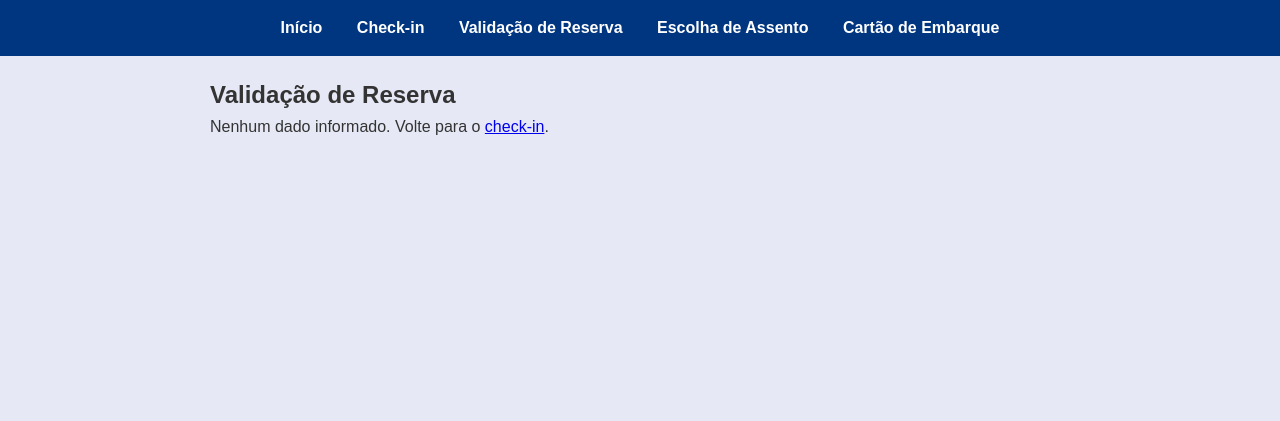
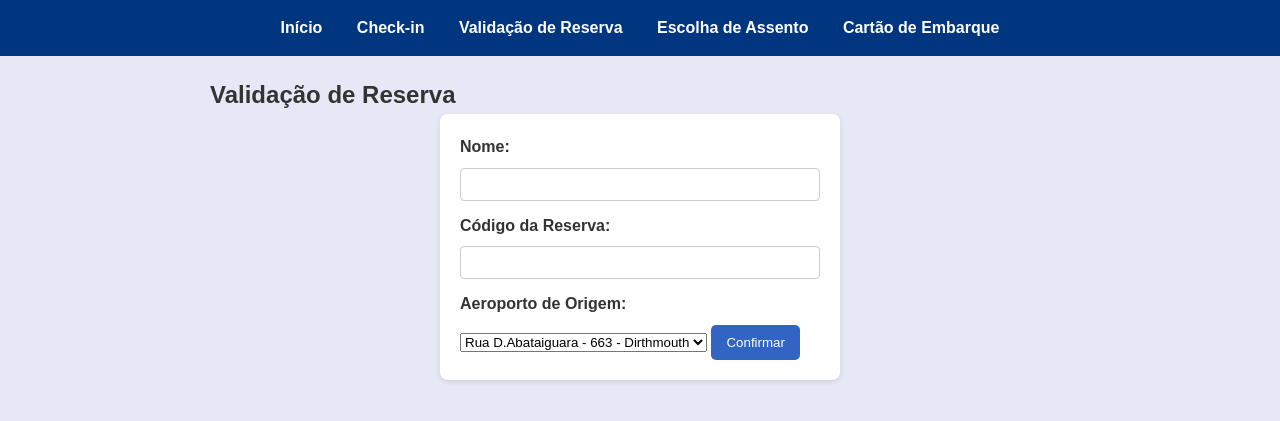
Before and after one commit to MelissaADR/interaeroporto, a Flask app: page /reserva in a window 1280 px wide. Shown: the top 421 px of the page. Run offline with Flask 3, Linux system fonts and the light colour scheme.

Commit message:
estrutura (falta menu e login)

```diff
--- a/app.py
+++ b/app.py
@@ -4,6 +4,15 @@ import io
 
 app = Flask(__name__)
 app.secret_key = "chave-secreta"  # Necessário para usar sessão
+
+# Lista de aeroportos fictícios
+AEROPORTOS = ["Rua D.Abataiguara - 663 - Dirthmouth"]
+
+# Assentos ocupados na sessão
+def get_assentos_ocupados():
+    if "ocupados" not in session:
+        session["ocupados"] = []
+    return session["ocupados"]
 
 @app.route("/")
 def index():
@@ -18,34 +27,55 @@ def reserva():
     if request.method == "POST":
         session["nome"] = request.form.get("nome")
         session["codigo"] = request.form.get("codigo")
-    return render_template("reserva.html", nome=session.get("nome"), codigo=session.get("codigo"))
+        session["origem"] = request.form.get("origem")
+
+    return render_template(
+        "reserva.html",
+        nome=session.get("nome"),
+        codigo=session.get("codigo"),
+        origem=session.get("origem"),
+        aeroportos=AEROPORTOS
+    )
 
 @app.route("/assentos", methods=["GET", "POST"])
 def assentos():
-    return render_template("assentos.html")
+    ocupados = get_assentos_ocupados()
+    return render_template("assentos.html", ocupados=ocupados)
 
 @app.route("/cartao", methods=["GET", "POST"])
 def cartao():
     if request.method == "POST":
-        session["assento"] = request.form.get("assento")
+        assento_escolhido = request.form.get("assento")
+        ocupados = get_assentos_ocupados()
 
-    # Obtendo os dados da sessão
+        # Marca o assento como ocupado
+        if assento_escolhido and assento_escolhido not in ocupados:
+            ocupados.append(assento_escolhido)
+            session["ocupados"] = ocupados
+            session["assento"] = assento_escolhido
+
+    # Dados do passageiro
     nome = session.get("nome")
     codigo = session.get("codigo")
     assento = session.get("assento")
+    origem = session.get("origem")
 
-    # --- NOVO: Colocando o código do QR Code AQUI DENTRO ---
-    if nome and codigo and assento:
-        # Dados do QR Code
-        dados_qr = f"Passageiro: {nome}\nReserva: {codigo}\nAssento: {assento}"
 
-        # Gerar QR Code em memória
+    if nome and codigo and assento and origem:
+        # Conteúdo do QR Code
+        dados_qr = (
+            f"Passageiro: {nome}\n"
+            f"Reserva: {codigo}\n"
+            f"Assento: {assento}\n"
+            f"Origem: {origem}\n"
+        )
+
+        # Gera QR Code em memória
         qr = qrcode.make(dados_qr)
         buf = io.BytesIO()
         qr.save(buf, format="PNG")
         buf.seek(0)
 
-        # Salvar imagem temporária
         qr_filename = "static/qrcode.png"
         with open(qr_filename, "wb") as f:
             f.write(buf.getbuffer())
@@ -55,10 +85,10 @@ def cartao():
             nome=nome,
             codigo=codigo,
             assento=assento,
+            origem=origem,
             qr=qr_filename
         )
     else:
-        # Redireciona de volta se os dados não estiverem na sessão
         return redirect(url_for('reserva'))
 
 if __name__ == "__main__":
--- a/static/style.css
+++ b/static/style.css
@@ -129,6 +129,7 @@ form input {
     margin: 30px auto;
     text-align: center;
 }
+
 
 /* ===== Ações de Estilização ===== */
 
--- a/templates/cartao.html
+++ b/templates/cartao.html
@@ -14,17 +14,16 @@
         <p class="data-voo" id="data-voo"></p>
 
         <!-- Boarding Pass -->
-        <!-- Boarding Pass -->
         <div class="boarding-pass">
             <h3 class="titulo-cartao">Cartão de Embarque</h3>
             <p><strong>Passageiro:</strong> {{ nome }}</p>
             <p><strong>Código Reserva:</strong> {{ codigo }}</p>
+            <p><strong>Origem:</strong> {{ origem }}</p>
             <p><strong>Assento:</strong> {{ assento }}</p>
             <p><strong>Status:</strong> Embarque Confirmado ✅</p>
 
             <img src="{{ url_for('static', filename='qrcode.png') }}" alt="QR Code" class="qr-code-img">
         </div>
-
     </div>
 </div>
 
--- a/templates/reserva.html
+++ b/templates/reserva.html
@@ -5,11 +5,27 @@
 {% block content %}
 <h2>Validação de Reserva</h2>
 
-{% if codigo and nome %}
+{% if codigo and nome and origem %}
     <p><strong>Passageiro:</strong> {{ nome }}</p>
     <p><strong>Código da Reserva:</strong> {{ codigo }}</p>
+    <p><strong>Origem:</strong> {{ origem }}</p>
     <a href="{{ url_for('assentos') }}" class="btn">Escolher Assento</a>
 {% else %}
-    <p>Nenhum dado informado. Volte para o <a href="{{ url_for('checkin') }}">check-in</a>.</p>
+    <form action="{{ url_for('reserva') }}" method="POST">
+        <label for="nome">Nome:</label>
+        <input type="text" name="nome" id="nome" value="{{ nome or '' }}" required>
+
+        <label for="codigo">Código da Reserva:</label>
+        <input type="text" name="codigo" id="codigo" value="{{ codigo or '' }}" required>
+
+        <label for="origem">Aeroporto de Origem:</label>
+        <select name="origem" id="origem" required>
+            {% for aero in aeroportos %}
+                <option value="{{ aero }}" {% if origem == aero %}selected{% endif %}>{{ aero }}</option>
+            {% endfor %}
+        </select>
+
+        <button type="submit" class="btn">Confirmar</button>
+    </form>
 {% endif %}
 {% endblock %}
```
Also changed, not shown: templates/assentos.html (+7 -2 lines), static/qrcode.png.
